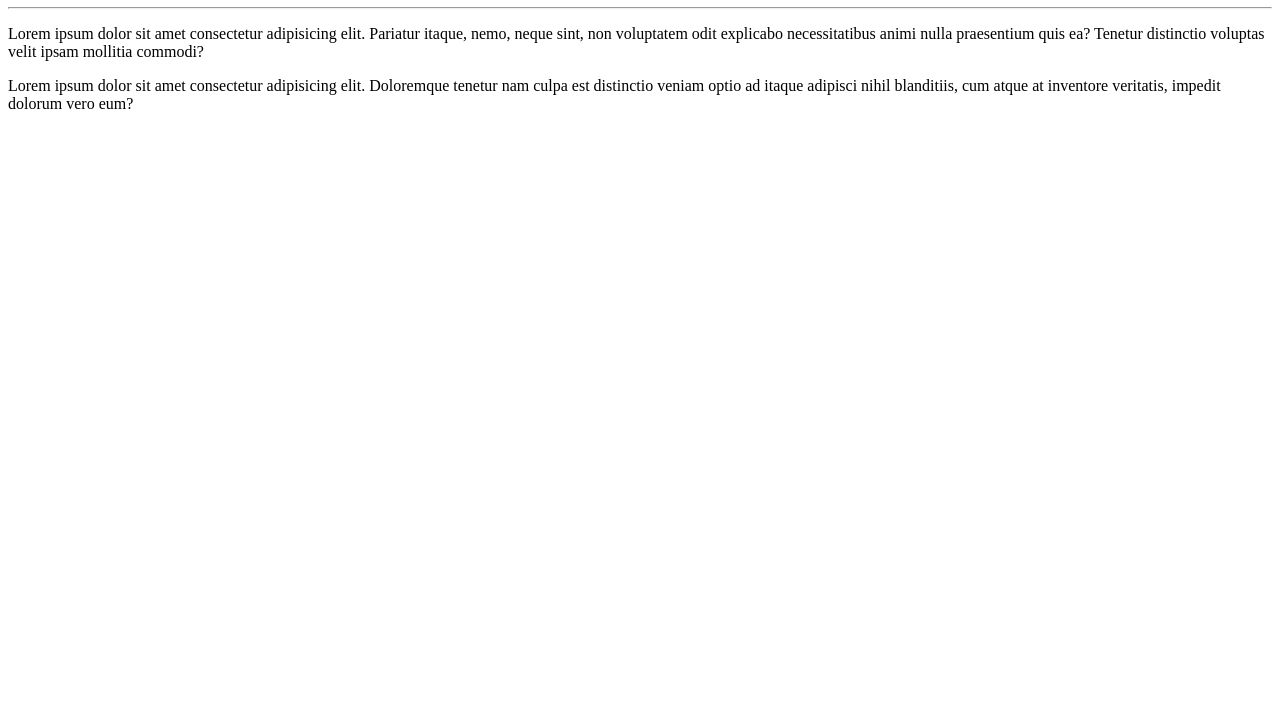
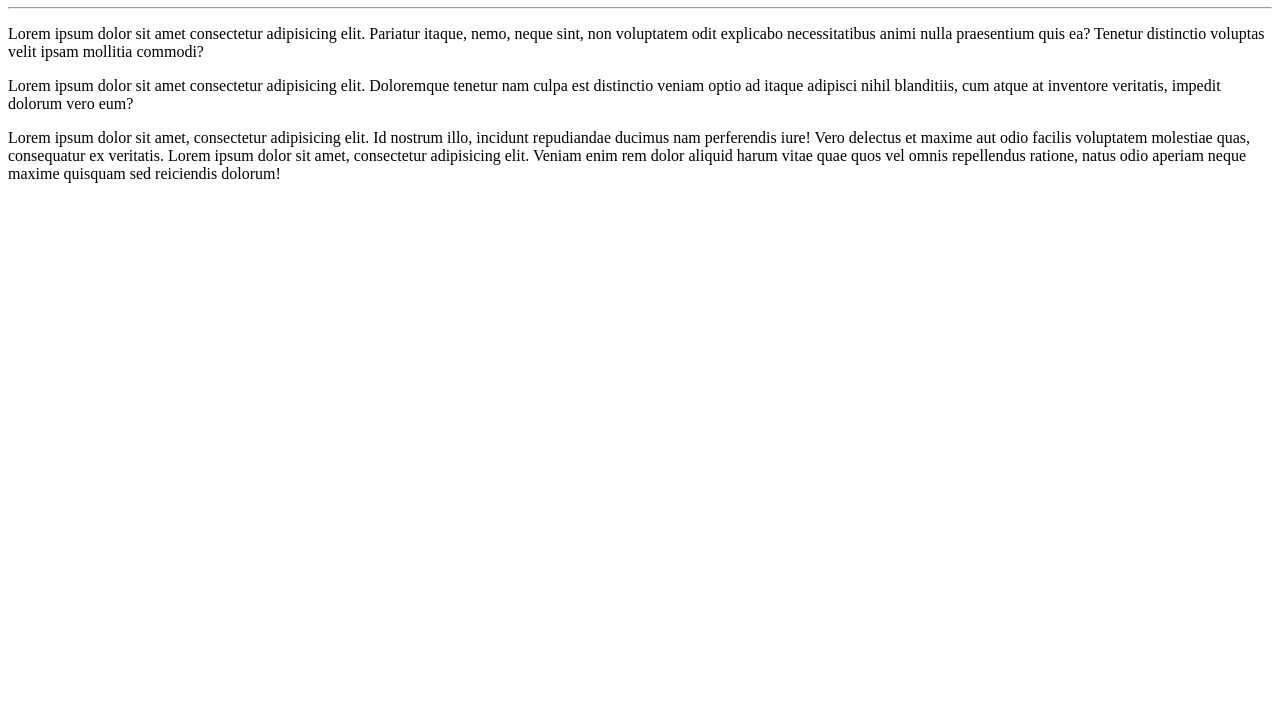
Before and after one commit to ViniciussAlencar/Ola-Mundo, a plain HTML site: page site-exemplo/index.html in a window 1280 px wide. Shown: the part 73-800 px from the top of the page. Drawn offline with Linux system fonts and the light colour scheme.

Commit message:
Adicionei mais um parágrafo

```diff
--- a/site-exemplo/index.html
+++ b/site-exemplo/index.html
@@ -10,5 +10,6 @@
     <hr>
     <p>Lorem ipsum dolor sit amet consectetur adipisicing elit. Pariatur itaque, nemo, neque sint, non voluptatem odit explicabo necessitatibus animi nulla praesentium quis ea? Tenetur distinctio voluptas velit ipsam mollitia commodi?</p>
     <p>Lorem ipsum dolor sit amet consectetur adipisicing elit. Doloremque tenetur nam culpa est distinctio veniam optio ad itaque adipisci nihil blanditiis, cum atque at inventore veritatis, impedit dolorum vero eum?</p>
+    <p>Lorem ipsum dolor sit amet, consectetur adipisicing elit. Id nostrum illo, incidunt repudiandae ducimus nam perferendis iure! Vero delectus et maxime aut odio facilis voluptatem molestiae quas, consequatur ex veritatis. Lorem ipsum dolor sit amet, consectetur adipisicing elit. Veniam enim rem dolor aliquid harum vitae quae quos vel omnis repellendus ratione, natus odio aperiam neque maxime quisquam sed reiciendis dolorum!</p>
 </body>
 </html>
```
